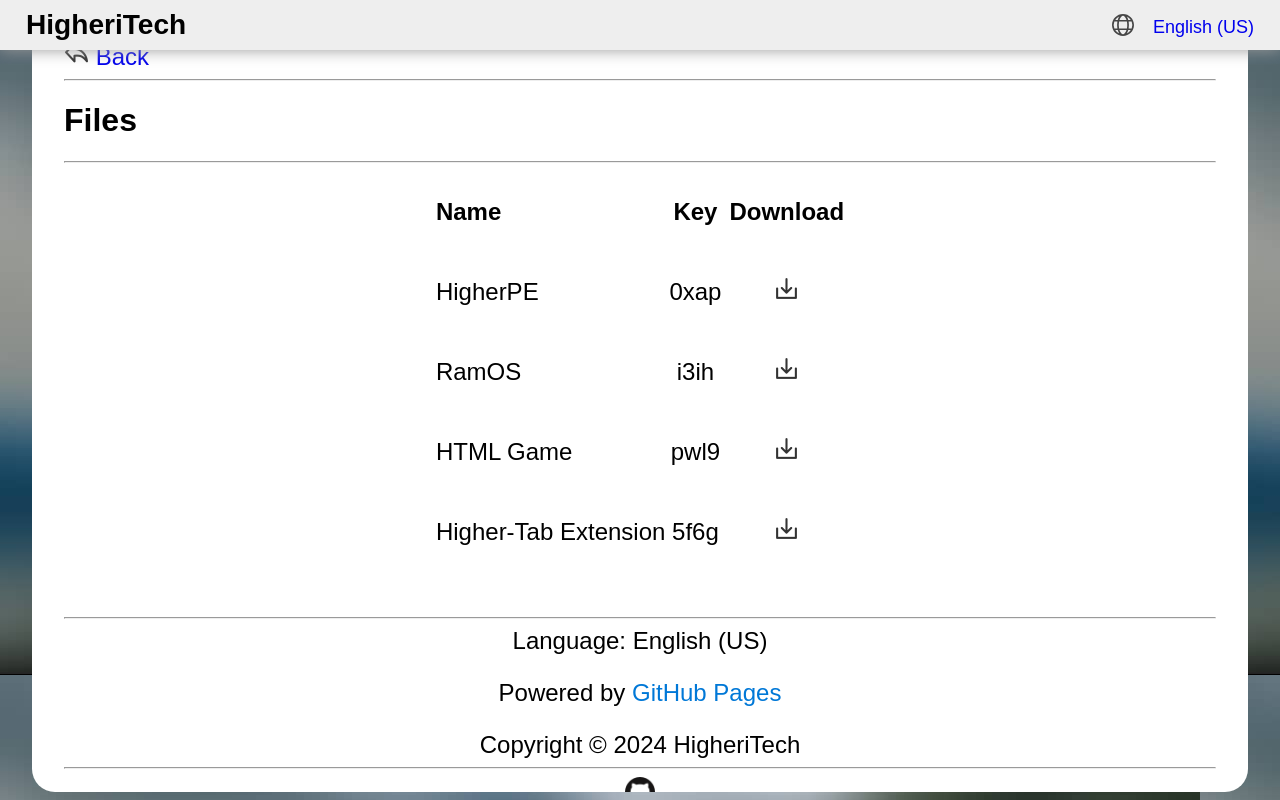
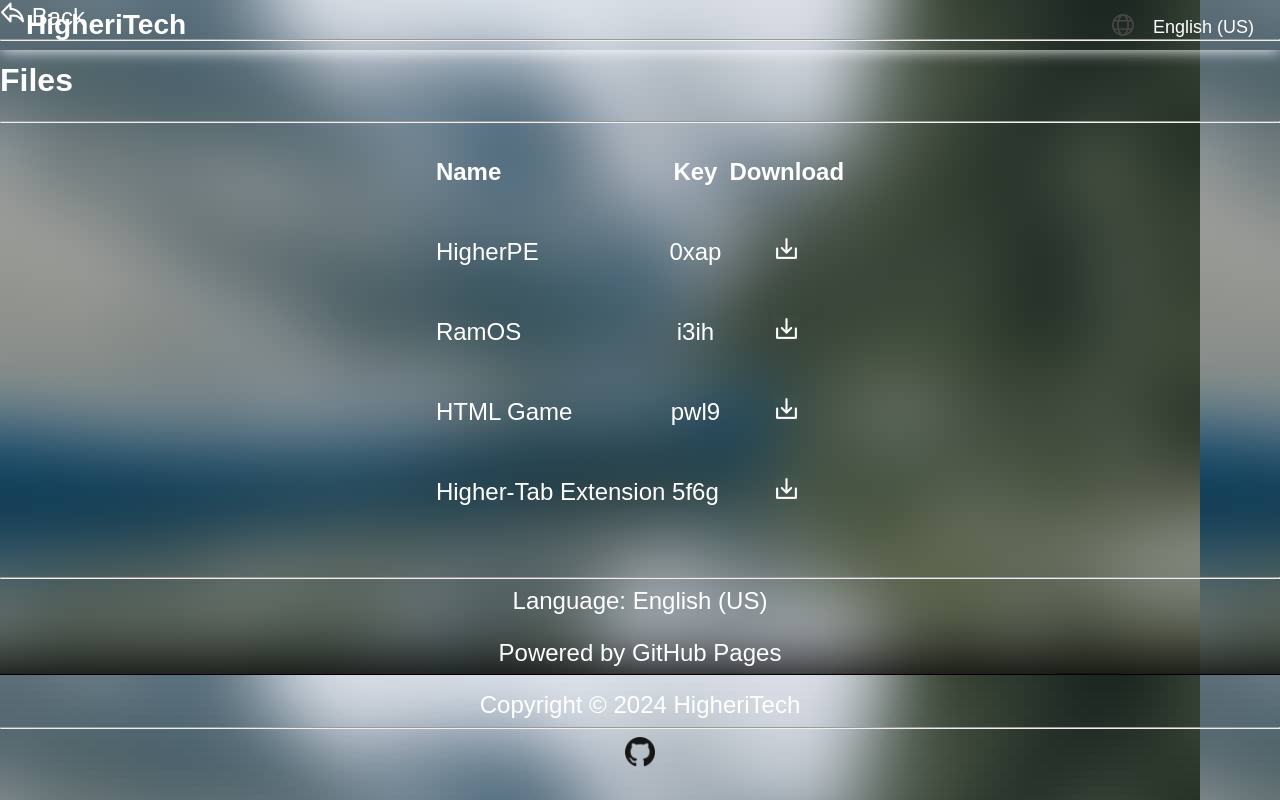
Before and after one commit to HigheriTech/HigheriTech.github.io, a PHP site: page /en-us/files.html in a window 1280 px wide. Run offline with PHP 8.4, Linux system fonts and the light colour scheme; some libraries are stand-ins or nearby versions; some web fonts are replaced.

Commit message:
Update style.css

```diff
--- a/style.css
+++ b/style.css
@@ -22,8 +22,8 @@ html body {
   display: flex;
   justify-content: flex-end;
   align-items: center;
-  background-color: #eee;
-  box-shadow: #999 0 0 1em;
+  background-color: #;
+  box-shadow: #fff 0 0 1em;
   position: fixed;
   left: 0;
   right: 0;
@@ -53,6 +53,9 @@ html body {
   display: none !important;
 }
 /*# sourceMappingURL=./index.css.map */* {
+  * {
+    color: #FFFFFF;
+  }
   text-decoration: none;
   font-family: 'Microsoft YaHei UI', Arial;
 }
@@ -61,19 +64,29 @@ html {
   background-image: url("/img/bgr.png");
 }
 
-html,
-body {
-  width: 100%;
-  height: 100%;
-  overflow: hidden;
+.button {
+    background-color: #0078d7;
+    border: none;
+    color: white;
+    padding: 5px 15px;
+    text-align: center;
+    text-decoration: none;
+    display: inline-block;
+    font-size: 16px;
+    margin: 4px 2px;
+    cursor: pointer;
 }
 
 a.link {
-  color: #0078d7;
+  color: "#0078d7";
 }
 
+
+
 .left {
-  text-align: left;
+
+
+text-align: left;
 }
 
 .right {
@@ -91,7 +104,9 @@ span {
 }
 
 a.on {
-  color: green;
+  color:
+
+green;
 }
 
 a.off {
@@ -99,37 +114,61 @@ a.off {
 }
 
 #main {
-  /* 圆角 */
-  border-radius: 23px;
-  border: 3px solid #FFFFFF;
-  padding: 32px;
+
 
   /* 绝对居中 */
-  width: 70%;
-  height: 76%;
-  position: absolute;
-  left: 0;
-  top: 0;
-  right: 0;
-  bottom: 0;
-  margin: auto;
 
-  background-color: #FFFFFF;
+
+  background: url(/img/bgr.png);
   text-align: center;
 
+    #download {
+    content: url("/img/dark/download.png");
+  }
+
+  #back {
+    content: url("/img/dark/back.png");
+  }
+
   /* 滚动条 */
-  overflow: auto;
 
-  /* 阴影 */
-  box-shadow: 0 14px 14px 0 rgba(0, 0, 0, 0.2), 0 0px 16px 0 rgba(0, 0, 0, 0.19);
-}
+
+overflow: auto;
+
+
 
 #main.mobile {
-  width: 90%;
-  height: 90%;
+  width: 100%;
+  height: 100%;
   position: absolute;
   top: 0px;
   left: 0px;
   box-shadow: none;
-  border: none;
+
+
+ border: none;
 }
+
+/* 深色模式适配 */
+@media (prefers-color-scheme: dark) {
+  * {
+    color: #FFFFFF;
+  }
+
+  html {
+    background-image: linear-gradient(to bottom right, #2a2c2c, #3d3d3e);
+  }
+
+  #main {
+    background: #000000;
+    border: 2px solid #000000;
+  }
+
+  #download {
+    content: url("/img/dark/download.png");
+  }
+
+  #back {
+    content: url("/img/dark/back.png");
+  }
+}
```
